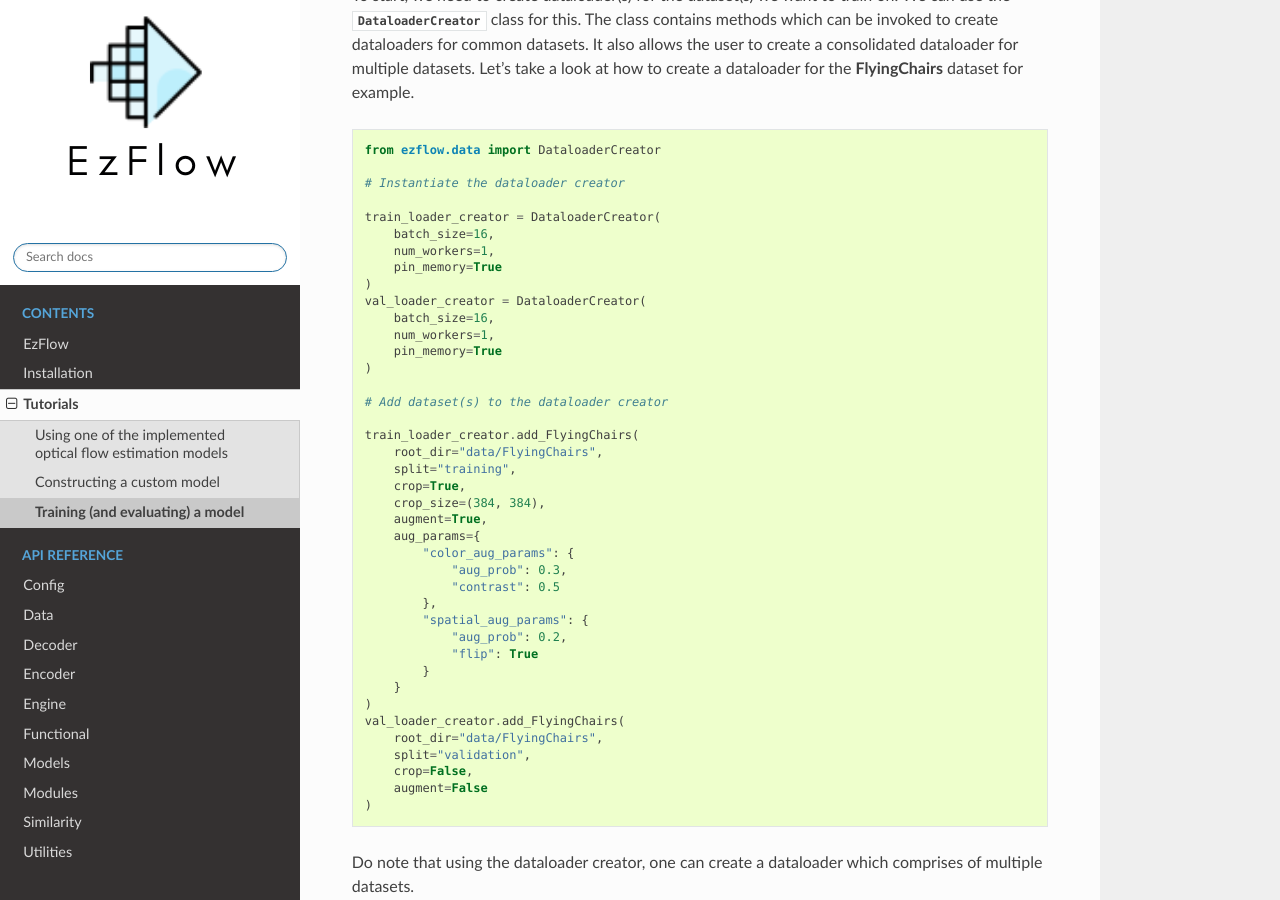
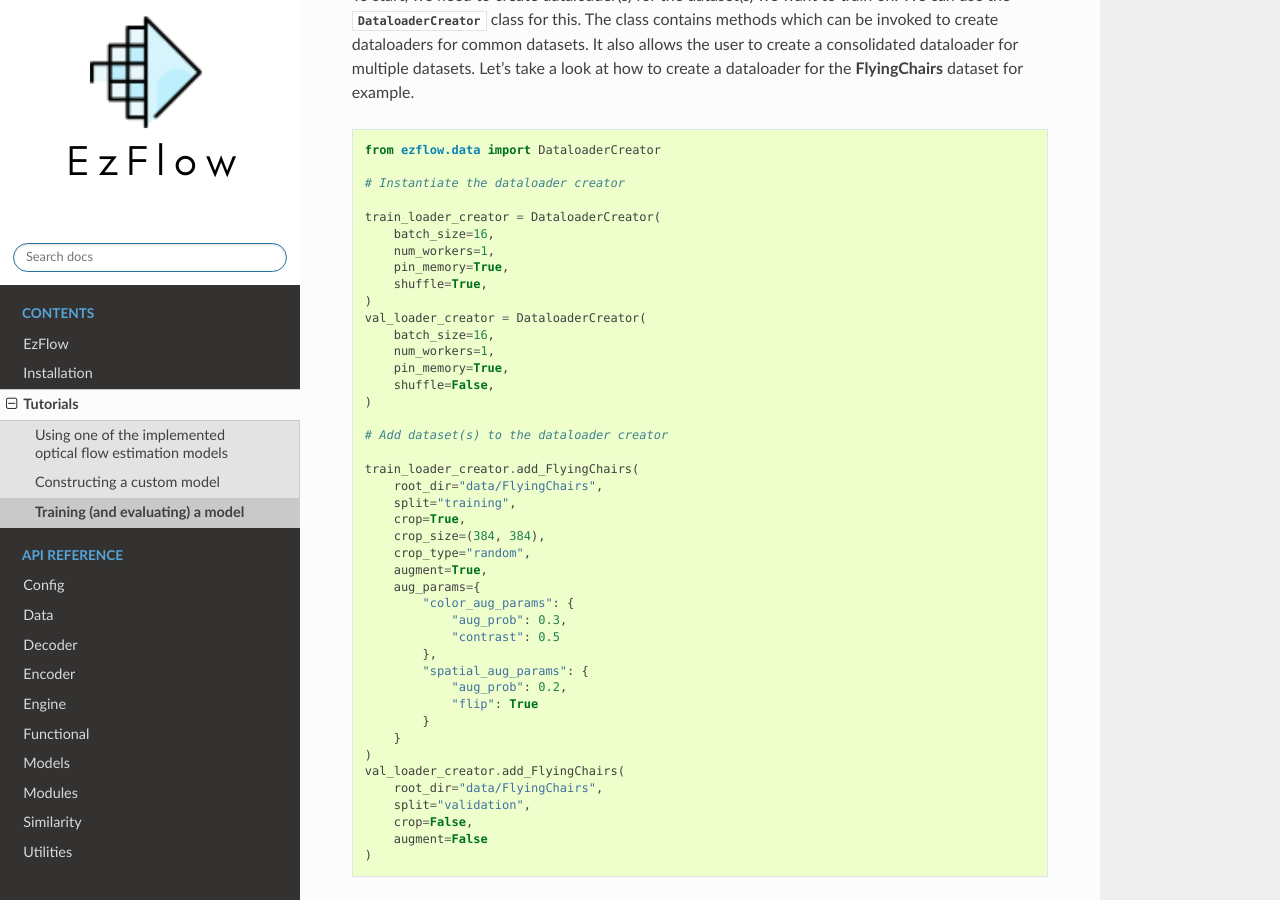
Before and after one commit to neu-vi/ezflow, a Sphinx documentation site: the page built from docs/tutorials/training.rst, in a window 1280 px wide and 900 px high, scrolled down 513 px. Built offline with Sphinx 7.4.7 and the Read the Docs theme 2.0.0, drawn with Linux system fonts in a browser that asks for light colours.

Commit message:
Modified training tutorial to reflect the changes made to the dataloaders

```diff
--- a/docs/tutorials/training.rst
+++ b/docs/tutorials/training.rst
@@ -26,12 +26,14 @@ consolidated dataloader for multiple datasets. Let's take a look at how to creat
     train_loader_creator = DataloaderCreator(
         batch_size=16,
         num_workers=1,
-        pin_memory=True
+        pin_memory=True,
+        shuffle=True,
     )
     val_loader_creator = DataloaderCreator(
         batch_size=16,
         num_workers=1,
-        pin_memory=True
+        pin_memory=True,
+        shuffle=False,
     )
 
     # Add dataset(s) to the dataloader creator
@@ -41,6 +43,7 @@ consolidated dataloader for multiple datasets. Let's take a look at how to creat
         split="training",
         crop=True,
         crop_size=(384, 384),
+        crop_type="random",
         augment=True,
         aug_params={
             "color_aug_params": {
```
